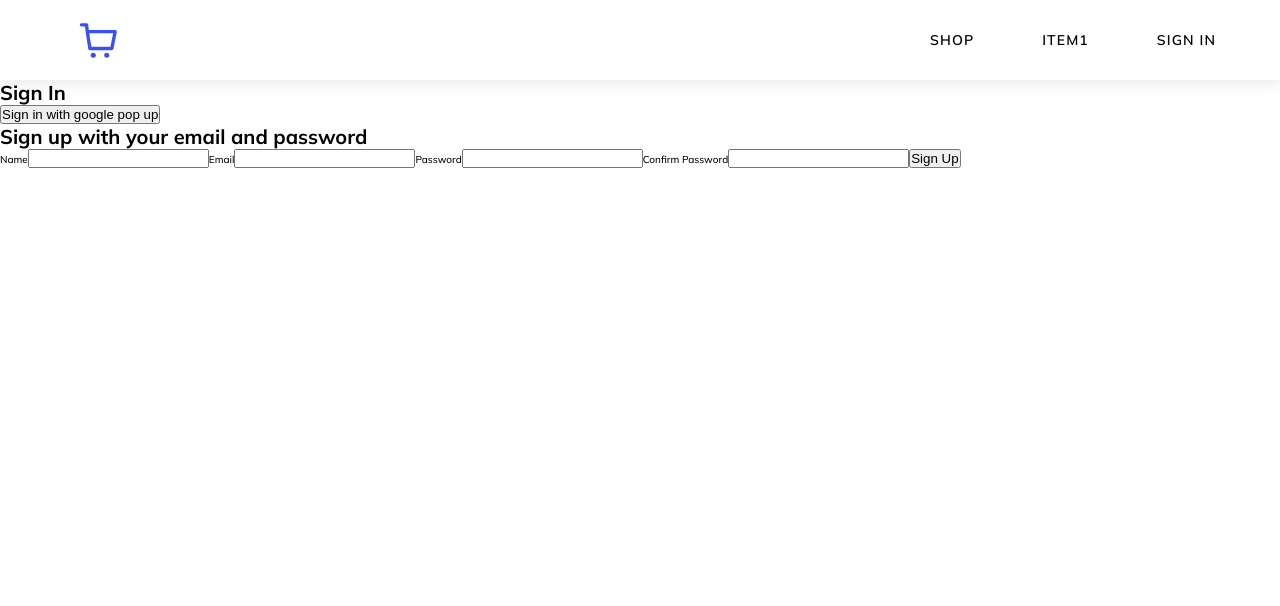
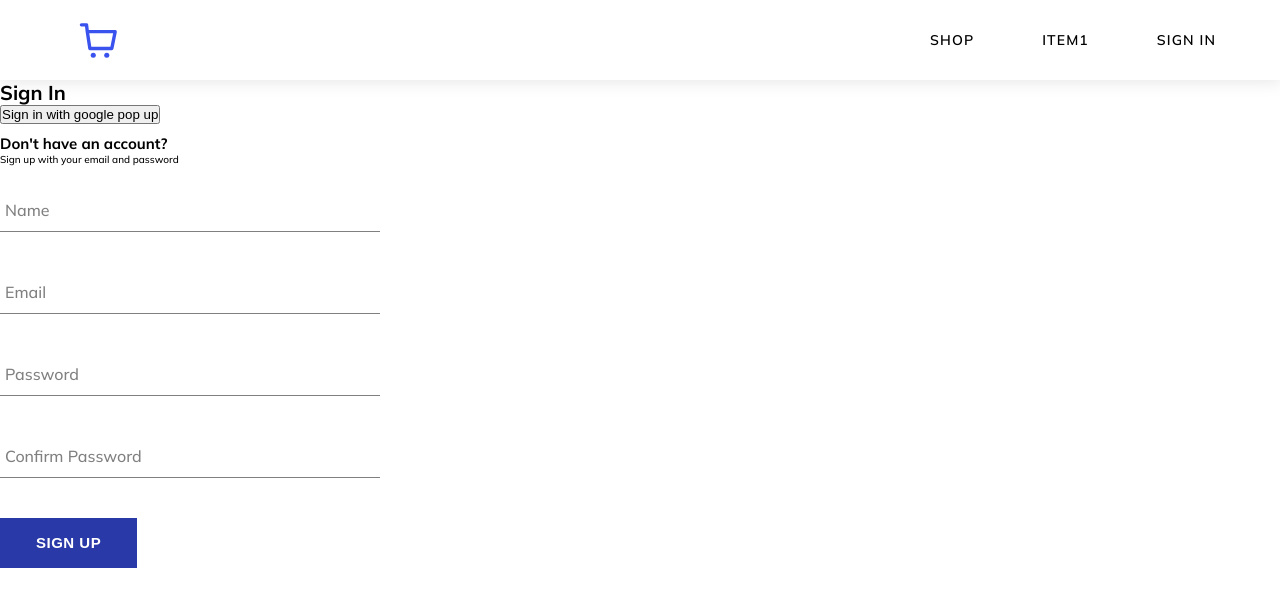
Before and after one commit to aruadecarvalho/e-commerce, a React (Create React App) app: page /sign-in in a window 1280 px wide. Shown: the top 606 px of the page. Built offline with nearby package versions, Linux system fonts and the light colour scheme.

Commit message:
sign up form style, form input component and button component, error message authentication

```diff
--- a/package.json
+++ b/package.json
@@ -3,6 +3,7 @@
   "version": "0.1.0",
   "private": true,
   "dependencies": {
+    "@hookform/resolvers": "^2.9.7",
     "@testing-library/jest-dom": "^5.16.4",
     "@testing-library/react": "^13.3.0",
     "@testing-library/user-event": "^13.5.0",
@@ -13,7 +14,8 @@
     "react-router-dom": "^6.3.0",
     "react-scripts": "5.0.1",
     "sass": "^1.54.0",
-    "web-vitals": "^2.1.4"
+    "web-vitals": "^2.1.4",
+    "yup": "^0.32.11"
   },
   "scripts": {
     "start": "react-scripts start",
--- /dev/null
+++ b/src/components/button/button.component.jsx
@@ -0,0 +1,19 @@
+import "./button.styles.scss";
+
+const BUTTON_TYPE_CLASSES = {
+  google: "google-sign-in",
+  inverted: "inverted",
+};
+
+const Button = ({ children, buttonType, ...otherProps }) => {
+  return (
+    <button
+      className={`button-container ${BUTTON_TYPE_CLASSES[buttonType]}`}
+      {...otherProps}
+    >
+      {children}
+    </button>
+  );
+};
+
+export default Button;
--- /dev/null
+++ b/src/components/button/button.styles.scss
@@ -0,0 +1,45 @@
+.button-container {
+  min-width: 1.5rem;
+  width: auto;
+  height: 5rem;
+  letter-spacing: 0.5px;
+  line-height: 5rem;
+  padding: 0 3.6rem 0 3.6rem;
+  font-size: 15px;
+  background-color: #2939a7;
+  color: white;
+  text-transform: uppercase;
+  font-weight: bolder;
+  border: none;
+  cursor: pointer;
+  display: flex;
+  justify-content: center;
+
+  &:hover {
+    background-color: white;
+    color: #2939a7;
+    border: 1px solid #2939a7;
+  }
+
+  &.google-sign-in {
+    background-color: #4285f4;
+    color: white;
+
+    &:hover {
+      background-color: #357ae8;
+      border: none;
+    }
+  }
+
+  &.inverted {
+    background-color: white;
+    color: black;
+    border: 1px solid black;
+
+    &:hover {
+      background-color: black;
+      color: white;
+      border: none;
+    }
+  }
+}
--- /dev/null
+++ b/src/components/form-input/form-input.component.jsx
@@ -0,0 +1,20 @@
+import "./form-input.styles.scss";
+
+const FormInput = ({ label, ...otherProps }) => {
+  return (
+    <div className="group">
+      <input className="form-input" {...otherProps} />
+      {label && (
+        <label
+          className={`${
+            otherProps.value.length ? "shrink" : ""
+          } form-input-label`}
+        >
+          {label}
+        </label>
+      )}
+    </div>
+  );
+};
+
+export default FormInput;
--- /dev/null
+++ b/src/components/form-input/form-input.styles.scss
@@ -0,0 +1,64 @@
+$sub-color: grey;
+$main-color: black;
+
+@mixin shrinkLabel {
+  top: -1.4rem;
+  font-size: 1.2rem;
+  color: $main-color;
+}
+
+.group {
+  position: relative;
+
+  .form-input {
+    background: none;
+    background-color: white;
+    color: $main-color;
+    font-size: 1.8rem;
+    padding: 1rem 1rem 1rem 0.5rem;
+    display: block;
+    width: 100%;
+    border: none;
+    border-radius: 0;
+    border-bottom: 1px solid $sub-color;
+    margin-top: 2.4rem;
+    transition: all 0.25s;
+
+    &:focus {
+      outline: none;
+    }
+
+    &:focus ~ .form-input-label {
+      @include shrinkLabel();
+    }
+  }
+
+  input[type="password"] {
+    letter-spacing: 0.3em;
+  }
+
+  .form-input-label {
+    color: $sub-color;
+    font-size: 1.6rem;
+    font-weight: normal;
+    position: absolute;
+    pointer-events: none;
+    left: 0.5rem;
+    top: 1rem;
+    transition: 300ms ease all;
+
+    &.shrink {
+      @include shrinkLabel();
+    }
+  }
+}
+.form-input-container {
+  position: relative;
+  margin-bottom: 4rem;
+}
+
+.error-message {
+  font-size: 1.2rem;
+  color: red;
+  position: absolute;
+}
--- a/src/components/sign-up-form/sign-up-form.component.jsx
+++ b/src/components/sign-up-form/sign-up-form.component.jsx
@@ -1,5 +1,7 @@
 import { useState } from "react";
-
+import "./sign-up-form.styles.scss";
+import FormInput from "../form-input/form-input.component";
+import Button from "../button/button.component";
 import {
   createAuthUserWithEmailAndPassword,
   createUserDocumentFromAuth,
@@ -15,17 +17,16 @@ const defaultFormFields = {
 const SignUpForm = () => {
   const [formFields, setFormFields] = useState(defaultFormFields);
   const { displayName, email, password, confirmPassword } = formFields;
-
+  const [formErrors, setFormErrors] = useState({});
   const resetFormFields = () => {
     setFormFields(defaultFormFields);
   };
   const handleSubmit = async (event) => {
     event.preventDefault();
+    setFormErrors(validate(formFields));
     if (password !== confirmPassword) {
-      alert("passwords do not match");
       return;
     }
-
     try {
       const { user } = await createAuthUserWithEmailAndPassword(
         email,
@@ -36,8 +37,35 @@ const SignUpForm = () => {
       resetFormFields();
     } catch (error) {
       // catch error code
-      console.log("user creation encountered an error", error);
+      if (String(error).includes("email-already-in-use")) {
+        setFormErrors({ ...formErrors, emailError: "Email already in use" });
+        console.log(formErrors);
       }
+    }
+  };
+
+  const validate = (values) => {
+    const errors = {};
+    const regex = /^[^\s@]+@[^\s@]+\.[^\s@]{2,}$/i;
+    if (!values.displayName) {
+      errors.usernameError = "Username is required!";
+    }
+    if (!values.email) {
+      errors.emailError = "Email is required!";
+    } else if (!regex.test(values.email)) {
+      errors.emailError = "This is not a valid email format!";
+    }
+    if (!values.password) {
+      errors.passwordError = "Password is required";
+    } else if (values.password.length < 6) {
+      errors.passwordError = "Password must be more than 6 characters";
+    } else if (values.password.length > 20) {
+      errors.passwordError = "Password cannot exceed more than 20 characters";
+    }
+    if (values.password !== values.confirmPassword) {
+      errors.confirmPasswordError = "Password do not match";
+    }
+    return errors;
   };
 
   const handleChange = (event) => {
@@ -46,45 +74,52 @@ const SignUpForm = () => {
   };
 
   return (
-    <div>
-      <h1>Sign up with your email and password</h1>
-      <form onSubmit={handleSubmit}>
-        <label>Name</label>
-        <input
+    <div className="sign-up-container">
+      <h2>Don't have an account?</h2>
+      <span>Sign up with your email and password</span>
+      <form className="form-container" onSubmit={handleSubmit}>
+        <div className="form-input-container">
+          <FormInput
+            label="Name"
             type="text"
-          required
             onChange={handleChange}
             name="displayName"
             value={displayName}
           />
-
-        <label>Email</label>
-        <input
-          type="email"
-          required
+          <p className="error-message">{formErrors.usernameError}</p>
+        </div>
+        <div className="form-input-container">
+          <FormInput
+            label="Email"
+            type="text"
             onChange={handleChange}
             name="email"
             value={email}
           />
+          <p className="error-message">{formErrors.emailError}</p>
+        </div>
 
-        <label>Password</label>
-        <input
+        <div className="form-input-container">
+          <FormInput
+            label="Password"
             type="password"
-          required
             onChange={handleChange}
             name="password"
             value={password}
           />
-
-        <label>Confirm Password</label>
-        <input
+          <p className="error-message">{formErrors.passwordError}</p>
+        </div>
+        <div className="form-input-container">
+          <FormInput
+            label="Confirm Password"
             type="password"
-          required
             onChange={handleChange}
             name="confirmPassword"
             value={confirmPassword}
           />
-        <button type="submit">Sign Up</button>
+          <p className="error-message">{formErrors.confirmPasswordError}</p>
+        </div>
+        <Button type="submit">Sign Up</Button>
       </form>
     </div>
   );
--- /dev/null
+++ b/src/components/sign-up-form/sign-up-form.styles.scss
@@ -0,0 +1,9 @@
+.sign-up-container {
+  display: flex;
+  flex-direction: column;
+  width: 38rem;
+
+  h2 {
+    margin-top: 1rem;
+  }
+}
```
Also changed, not shown: 1 other file (tests, documents, lock files or other folders). Lines whose indentation alone changed are shown as unchanged.
